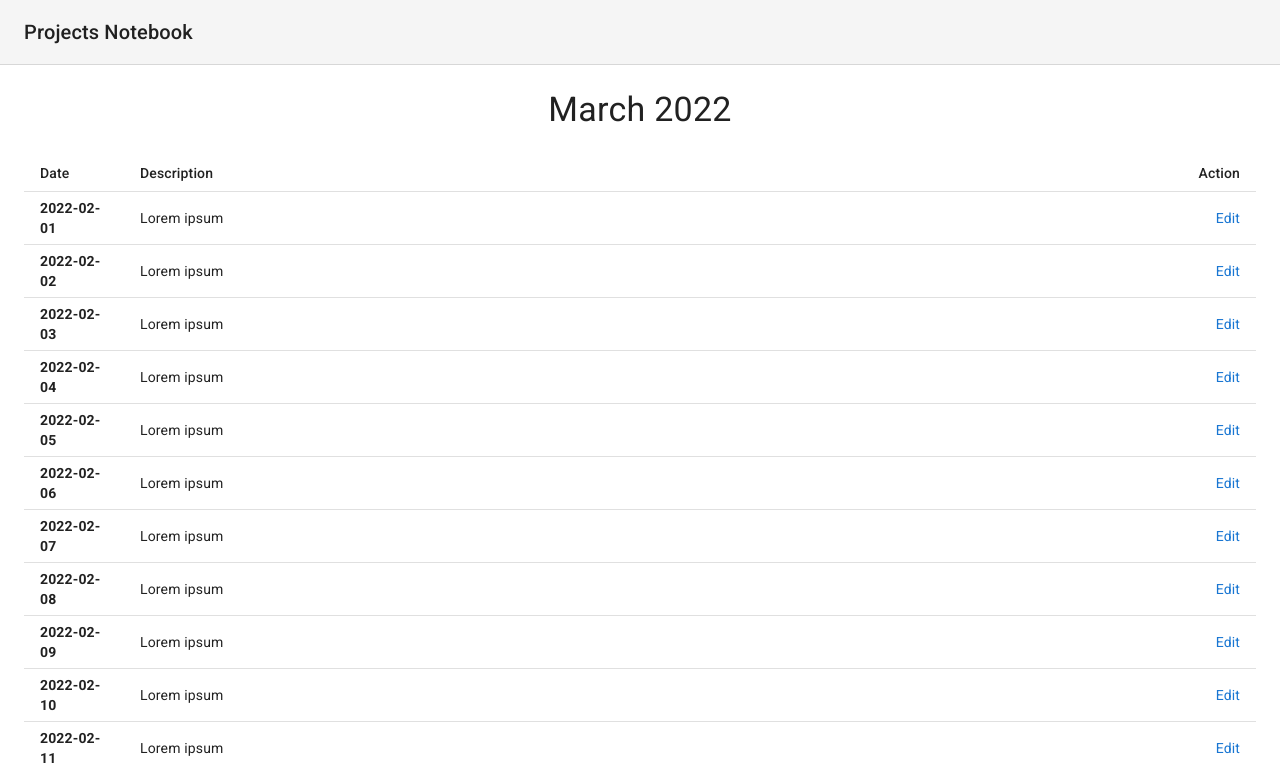
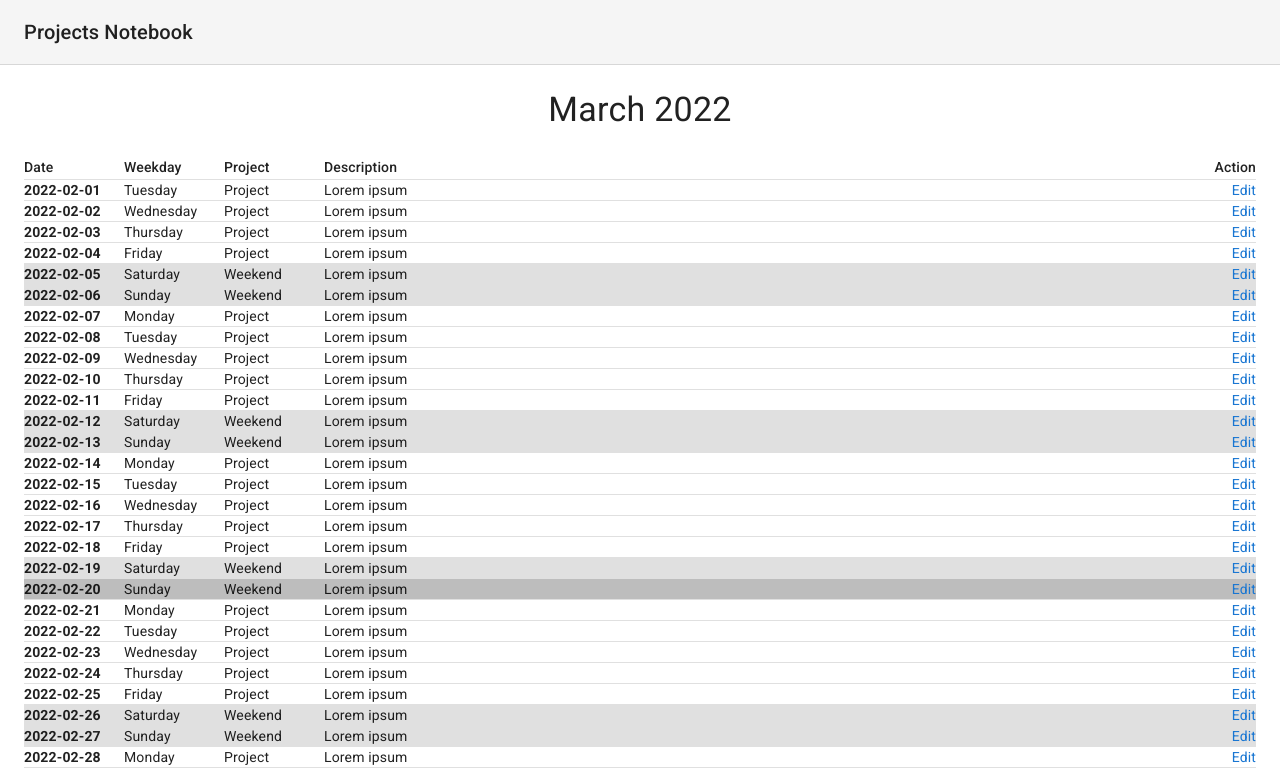
Before and after one commit to adamperrr/projects-notebook, a React (Create React App) app in the folder frontend/: page / in a window 1280 px wide. Shown: the top 770 px of the page. Built offline with nearby package versions, Linux system fonts and the light colour scheme.

Commit message:
[frontend] feat: correct dates

```diff
--- a/frontend/public/index.html
+++ b/frontend/public/index.html
@@ -2,7 +2,11 @@
 <html lang="en">
   <head>
     <meta charset="utf-8" />
-    <link rel="icon" href="%PUBLIC_URL%/favicon.ico" />
+
+    <link rel="icon" href="%PUBLIC_URL%/favicon.ico?" />
+    <!-- BECAUSE: https://stackoverflow.com/questions/7324456/favicon-not-showing-up -->
+    <!-- BECAUSE: https://stackoverflow.com/questions/2634123/what-does-the-question-mark-at-then-end-of-a-css-include-url-do -->
+
     <meta name="viewport" content="width=device-width, initial-scale=1" />
     <meta name="theme-color" content="#000000" />
     <meta
--- a/frontend/src/App.tsx
+++ b/frontend/src/App.tsx
@@ -1,5 +1,4 @@
 import React from "react";
-import logo from "./logo.svg";
 import "./App.css";
 import NotesPage from "./pages/notes/NotesPage";
 
--- /dev/null
+++ b/frontend/src/constants/weekdays.ts
@@ -0,0 +1,11 @@
+const weekdays: string[] = [
+  "Sunday",
+  "Monday",
+  "Tuesday",
+  "Wednesday",
+  "Thursday",
+  "Friday",
+  "Saturday",
+];
+
+export default weekdays;
--- a/frontend/src/pages/notes/NotesPage.tsx
+++ b/frontend/src/pages/notes/NotesPage.tsx
@@ -1,7 +1,6 @@
 import React from "react";
 import {
   AppBar,
-  Button,
   CssBaseline,
   Toolbar,
   Typography,
@@ -15,13 +14,11 @@ import {
   TableHead,
   TableRow,
   TableBody,
-  TableFooter,
 } from "@mui/material";
 import monthNames from "../../constants/monthNames";
-import { getMonthDates } from "../../utils/getMonthDates";
-import { formatDate } from "../../utils/formatDate";
-
-type CalendarDay = { date: string; description: string; isSaved: boolean };
+import weekdays from "../../constants/weekdays";
+import { getMonthDates, getIsoDateString } from "../../utils/dateHelpers";
+import CalendarDay from "./CalendarDay.type";
 
 const date: Date = new Date();
 const currentYear = date.getFullYear();
@@ -31,7 +28,16 @@ const pageTitle = `${monthNames[currentMonth]} ${currentYear}`;
 const calendarRows: CalendarDay[] = getMonthDates(
   currentYear,
   currentMonth
-).map((date: string) => ({ date, description: "Lorem ipsum", isSaved: false }));
+).map((date: Date) => {
+  console.log(date.toISOString(), date.toString());
+
+  return {
+    date,
+    projectName: "Project",
+    description: "Lorem ipsum",
+    isSaved: false,
+  };
+});
 
 const NotesPage = () => {
   return (
@@ -74,11 +80,23 @@ const NotesPage = () => {
             >
               <TableHead>
                 <TableRow>
-                  <TableCell style={{ width: 100 }} align="left">
+                  <TableCell style={{ width: 100 }} align="left" padding="none">
                     Date
                   </TableCell>
-                  <TableCell align="left">Description</TableCell>
-                  <TableCell style={{ width: 100 }} align="right">
+                  <TableCell style={{ width: 100 }} align="left" padding="none">
+                    Weekday
+                  </TableCell>
+                  <TableCell style={{ width: 100 }} align="left" padding="none">
+                    Project
+                  </TableCell>
+                  <TableCell align="left" padding="none">
+                    Description
+                  </TableCell>
+                  <TableCell
+                    style={{ width: 100 }}
+                    align="right"
+                    padding="none"
+                  >
                     Action
                   </TableCell>
                 </TableRow>
@@ -87,23 +105,54 @@ const NotesPage = () => {
                 {calendarRows.map((row) => (
                   <TableRow
                     hover
-                    key={row.date}
+                    key={row.date.toString()}
                     sx={{ "&:last-child td, &:last-child th": { border: 0 } }}
-                    // style={
-                    //   new Date().format("Y-m-d") === row.date
-                    //     ? {
-                    //         backgroundColor: "red",
-                    //       }
-                    //     : {
-                    //         backgroundColor: "inherit",
-                    //       }
-                    // }
+                    style={
+                      row.date.toDateString() === new Date().toDateString()
+                        ? {
+                            backgroundColor: "#bdbdbd",
+                          }
+                        : row.date.getDay() === 0 || row.date.getDay() === 6
+                        ? {
+                            backgroundColor: "#e0e0e0",
+                          }
+                        : {
+                            backgroundColor: "inherit",
+                          }
+                    }
                   >
-                    <TableCell component="th" scope="row">
-                      <b>{row.date}</b>
+                    <TableCell
+                      component="th"
+                      scope="row"
+                      align="left"
+                      padding="none"
+                    >
+                      <b>{getIsoDateString(row.date)}</b>
                     </TableCell>
-                    <TableCell>{row.description}</TableCell>
-                    <TableCell style={{ width: 100 }} align="right">
+                    <TableCell
+                      style={{ width: 100 }}
+                      align="left"
+                      padding="none"
+                    >
+                      {weekdays[row.date.getDay()]}
+                    </TableCell>
+                    <TableCell
+                      style={{ width: 100 }}
+                      align="left"
+                      padding="none"
+                    >
+                      {row.date.getDay() === 0 || row.date.getDay() === 6
+                        ? "Weekend"
+                        : row.projectName}
+                    </TableCell>
+                    <TableCell align="left" padding="none">
+                      {row.description}
+                    </TableCell>
+                    <TableCell
+                      style={{ width: 100 }}
+                      align="right"
+                      padding="none"
+                    >
                       {row.isSaved ? (
                         <Link href="#" underline="none">
                           Create
--- /dev/null
+++ b/frontend/src/utils/dateHelpers.ts
@@ -0,0 +1,22 @@
+export const getMonthDates = (year: number, month: number): Date[] => {
+  const lastDayDate: Date = new Date(year, month + 1, 0);
+  const lastDay: number = lastDayDate.getDate();
+
+  let dates: Date[] = [];
+  for (let day = 1; day <= lastDay; day++) {
+    const newDate = new Date(year, month, day);
+    dates.push(newDate);
+  }
+
+  return dates;
+};
+
+export const getIsoDateString = (date: Date): string => {
+  // BECAUSE: https://stackoverflow.com/questions/7556591/is-the-javascript-date-object-always-one-day-off
+
+  const year = date.getFullYear().toString().padStart(4, "0");
+  const month = date.getMonth().toString().padStart(2, "0");
+  const day = date.getDate().toString().padStart(2, "0");
+
+  return `${year}-${month}-${day}`;
+};
--- a/frontend/src/utils/formatDate.ts
+++ /dev/null
@@ -1,3 +0,0 @@
-export function formatDate(date: Date): string {
-  return "";
-}
--- a/frontend/src/utils/getMonthDates.ts
+++ /dev/null
@@ -1,16 +0,0 @@
-export function getMonthDates(year: number, month: number): string[] {
-  const yearString: string = String(year).padStart(4, "0");
-  const monthString: string = String(month).padStart(2, "0");
-
-  const lastDayDate: Date = new Date(year, month + 1, 0);
-  const lastDay: number = lastDayDate.getDate();
-
-  let dates: string[] = [];
-  for (let day = 1; day <= lastDay; day++) {
-    const dayString: string = String(day).padStart(2, "0");
-
-    dates.push(`${yearString}-${monthString}-${dayString}`);
-  }
-
-  return dates;
-}
```
Also changed, not shown: frontend/src/pages/notes/CalendarDay.type.ts (added, +8 -0 lines).
